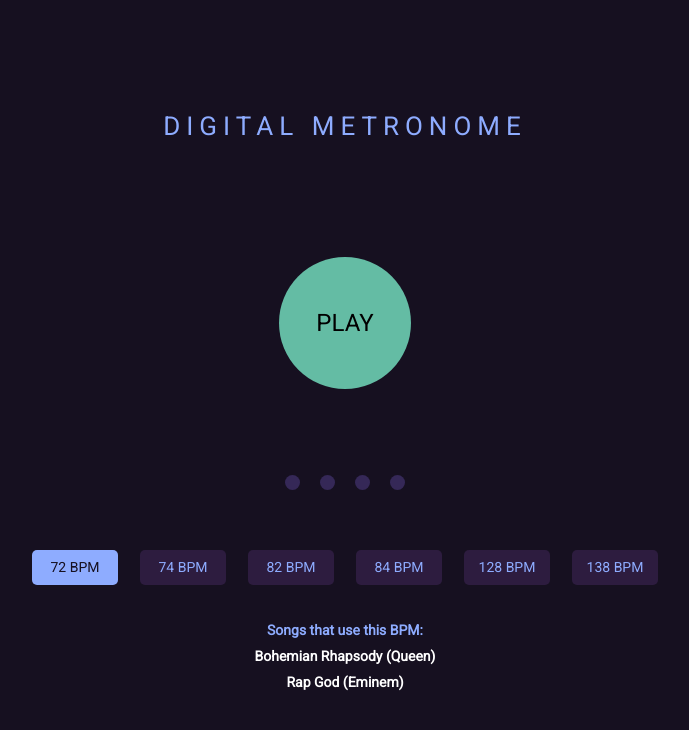
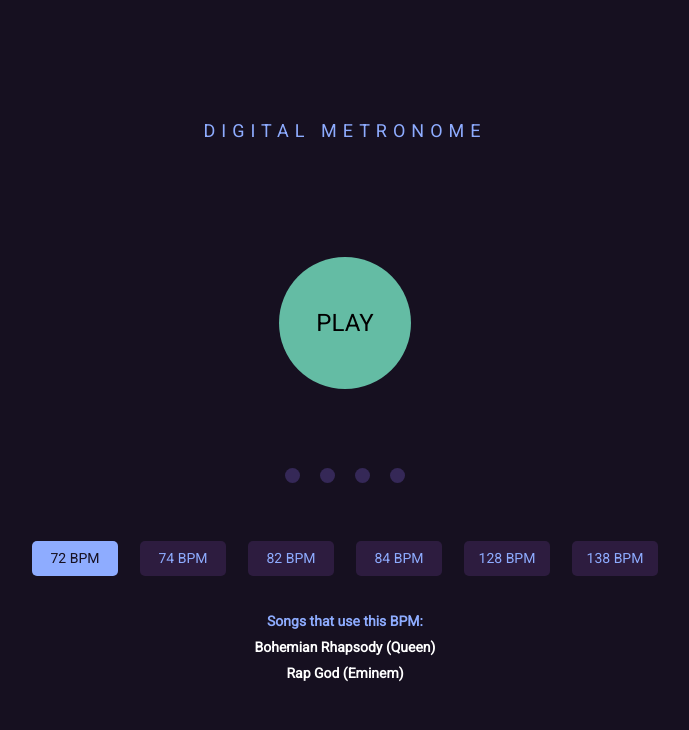
Before and after one commit to matthewmicallef/react-metronome, a React (Create React App) app: page / in a window 1280 px wide. Shown: the top 730 px of the page, without its empty margins (295-984 px from the left). Built offline with nearby package versions, Linux system fonts and the light colour scheme.

Commit message:
style(Metronome): update `font-size`

```diff
--- a/src/Metronome.css
+++ b/src/Metronome.css
@@ -5,7 +5,7 @@
   flex-direction: column;
   align-items: center;
   justify-content: center;
-  font-size: calc(10px + 2vmin);
+  font-size: 18px;
   text-align: center;
   color: white;
 }
```
